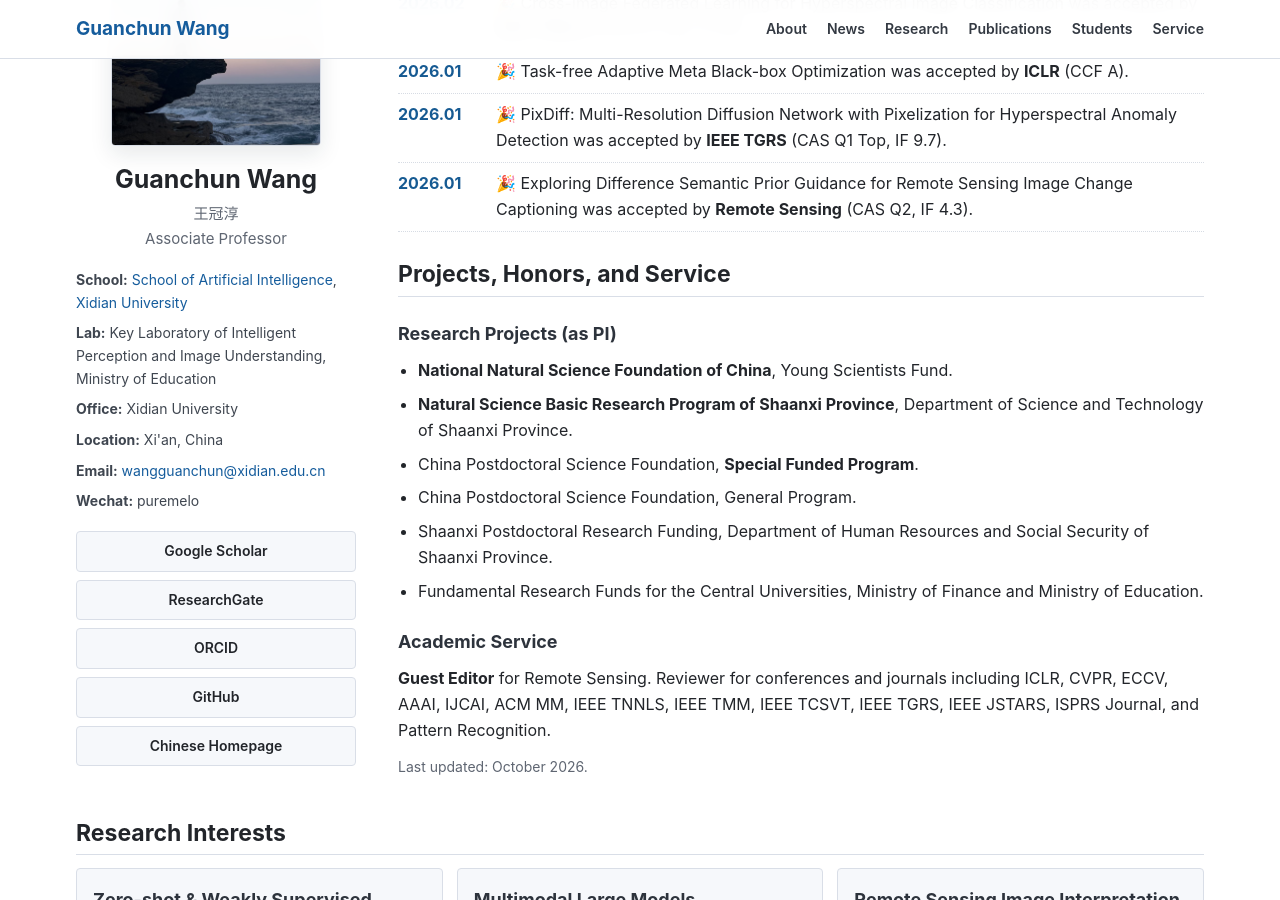
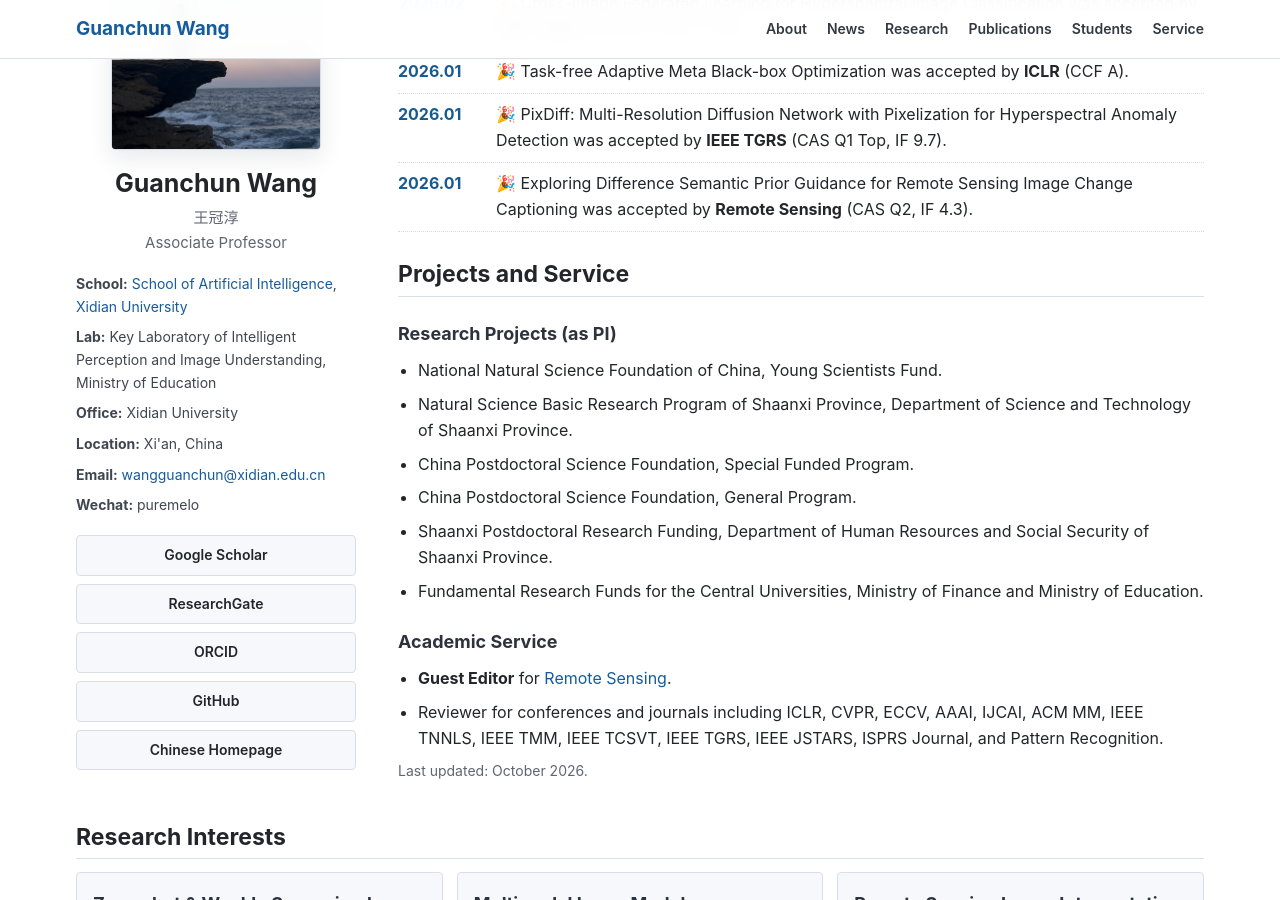
Before and after one commit to PURE-melo/PURE-melo.github.io, a Jekyll site: the page built from index.html, in a window 1280 px wide and 900 px high, scrolled down 1564 px. Built offline with Jekyll 4.4.1, drawn with Linux system fonts in a browser that asks for light colours; some of the changed text lies outside the part shown.

Commit message:
Update academic-home.html

```diff
--- a/_includes/academic-home.html
+++ b/_includes/academic-home.html
@@ -92,22 +92,22 @@
     </section>
 
       <section class="section" id="service">
-      <h2>Projects, Honors, and Service</h2>
+      <h2>Projects and Service</h2>
       <h3>Research Projects (as PI)</h3>
       <ul class="compact-list">
-        <li><strong>National Natural Science Foundation of China</strong>, Young Scientists Fund.</li>
-        <li><strong>Natural Science Basic Research Program of Shaanxi Province</strong>, Department of Science and Technology of Shaanxi Province.</li>
-        <li>China Postdoctoral Science Foundation, <strong>Special Funded Program</strong>.</li>
+        <li>National Natural Science Foundation of China, Young Scientists Fund.</li>
+        <li>Natural Science Basic Research Program of Shaanxi Province, Department of Science and Technology of Shaanxi Province.</li>
+        <li>China Postdoctoral Science Foundation, Special Funded Program.</li>
         <li>China Postdoctoral Science Foundation, General Program.</li>
         <li>Shaanxi Postdoctoral Research Funding, Department of Human Resources and Social Security of Shaanxi Province.</li>
         <li>Fundamental Research Funds for the Central Universities, Ministry of Finance and Ministry of Education.</li>
       </ul>
       <h3>Academic Service</h3>
-      <p>
-        <strong>Guest Editor</strong> for Remote Sensing.
-        Reviewer for conferences and journals including ICLR, CVPR, ECCV, AAAI, IJCAI, ACM MM,
-        IEEE TNNLS, IEEE TMM, IEEE TCSVT, IEEE TGRS, IEEE JSTARS, ISPRS Journal, and Pattern Recognition.
-      </p>
+      <ul class="compact-list">
+        <li><strong>Guest Editor</strong> for <a href="https://www.mdpi.com/journal/remotesensing/special_issues/Y2I3USK5EH">Remote Sensing</a>.</li>
+        <li>Reviewer for conferences and journals including ICLR, CVPR, ECCV, AAAI, IJCAI, ACM MM,
+        IEEE TNNLS, IEEE TMM, IEEE TCSVT, IEEE TGRS, IEEE JSTARS, ISPRS Journal, and Pattern Recognition.</li>
+      </ul>
       <p class="note">Last updated: October 2026.</p>
     </section>
   </article>
```
Also changed, not shown: other parts of _includes/academic-home.html (+1 -1 lines).
